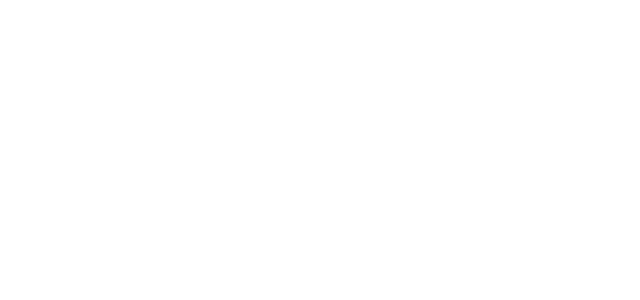
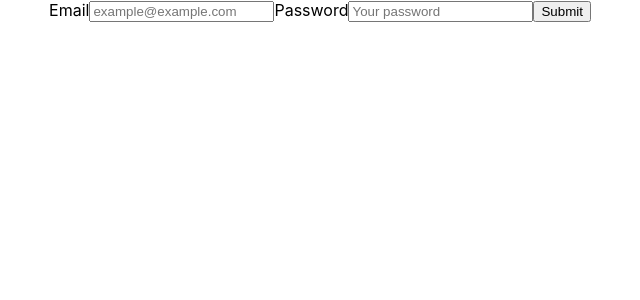
Before and after one commit to SheykoWk/e-commerce-academlo, a React (Create React App) app: page /login in a window 1280 px wide. Shown: the top 300 px of the page, without its empty margins (320-960 px from the left). Built offline with nearby package versions, Linux system fonts and the light colour scheme.

Commit message:
initialize form

```diff
--- a/src/App.js
+++ b/src/App.js
@@ -1,13 +1,14 @@
 import './App.css';
 import { Routes, Route } from 'react-router-dom';
+import Login from './pages/Login';
 
 function App() {
   return (
     <div className="App">
       <Routes>
         {/*Rutas Publicas*/}
-        <Route path='/login' />
-        <Route path='/signup' />
+        <Route path='/login' element={<Login />} />
+        <Route path='/signup'  />
         {/*Rutas Privadas*/}
         <Route>
           <Route path='/' />
--- a/src/pages/Login.js
+++ b/src/pages/Login.js
@@ -12,9 +12,9 @@
         <div>
             <form onSubmit={handleSubmit(onSubmit)}  >
                 <label htmlFor='email'>Email</label>
-                <input id='email' placeholder='example@example.com' type='email' />
+                <input id='email' placeholder='example@example.com' type='email' {...register('email')} />
                 <label htmlFor='password'>Password</label>
-                <input id='password' placeholder='Your password' type='password' />
+                <input id='password' placeholder='Your password' type='password' {...register('password')} />
                 <input type='submit' />
             </form>
         </div>
```
